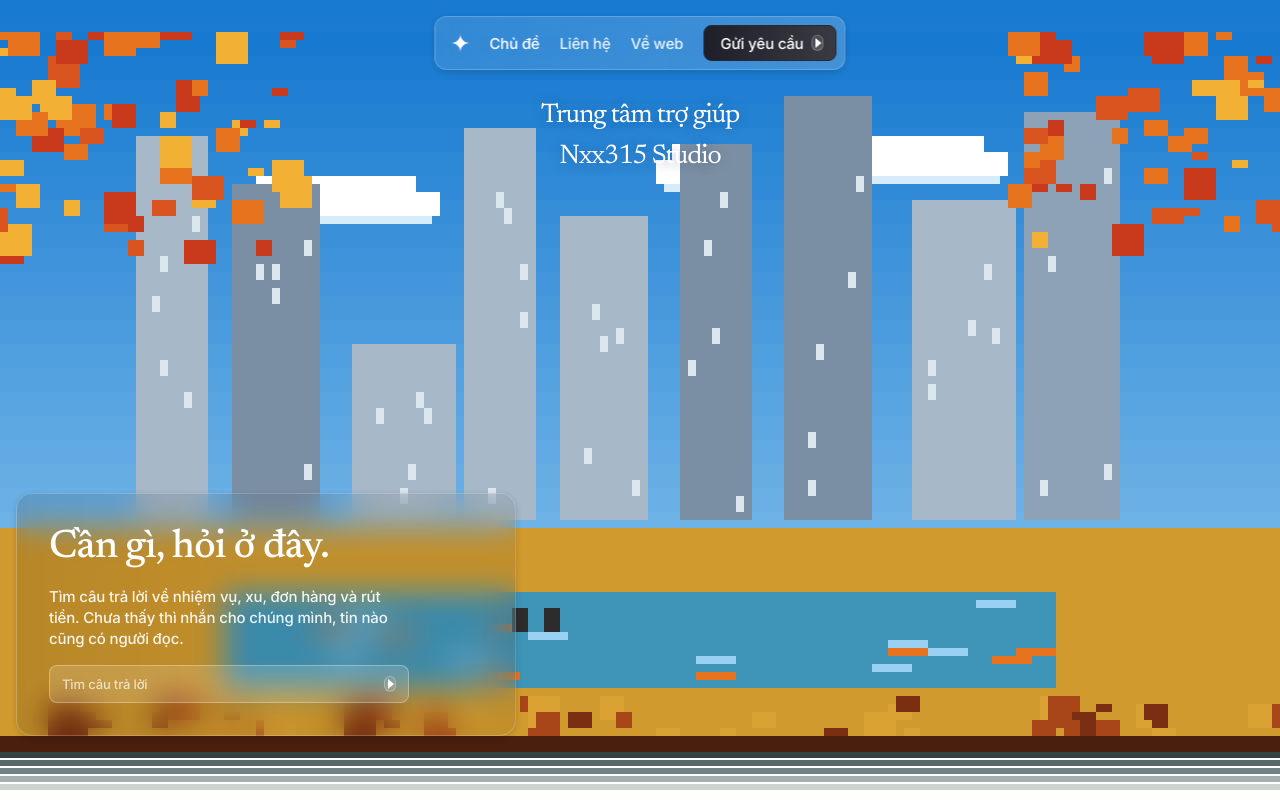
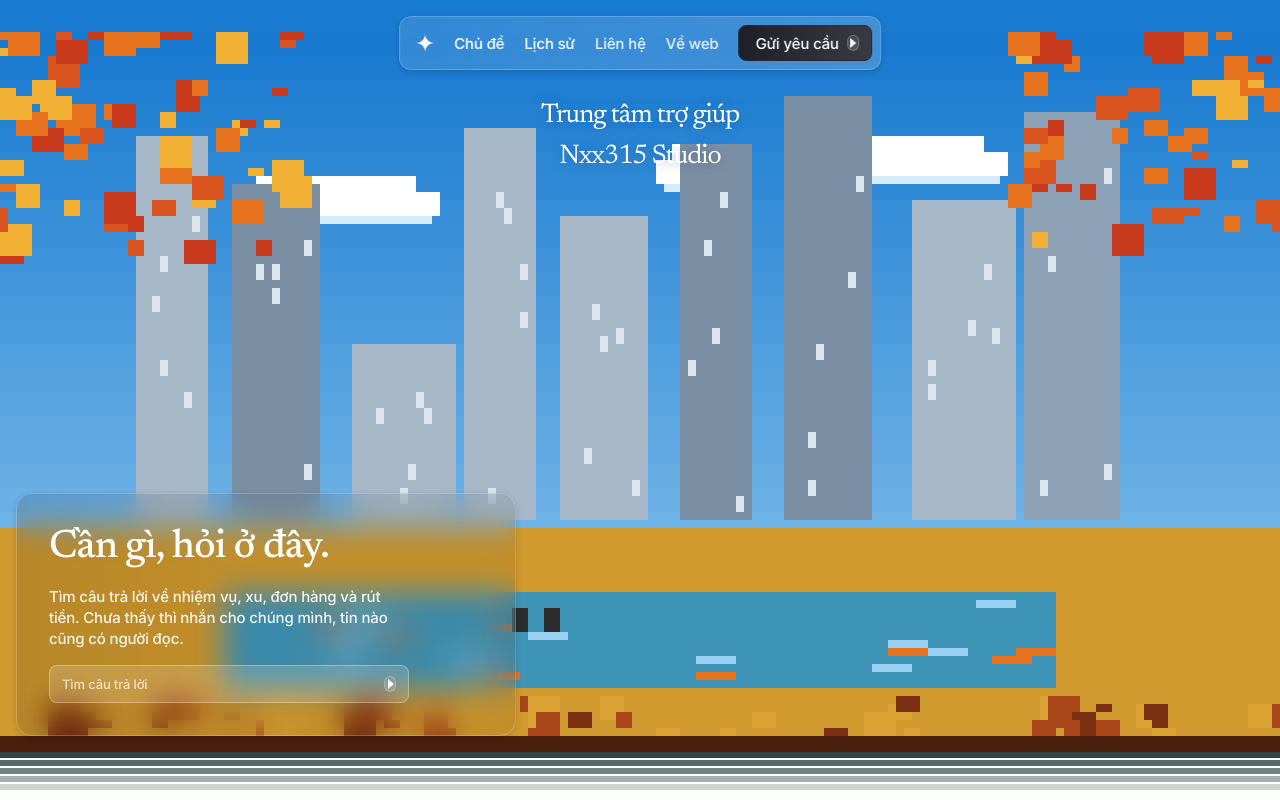
Before and after one commit to nxx1437-creator/nxx315-cloudvip, a React (Vite) app: page /help in a window 1280 px wide. Shown: the top 800 px of the page. Built offline with nearby package versions, Linux system fonts and the light colour scheme; no server answers.

Commit message:
Update HelpParts.jsx

```diff
--- a/src/pages/help/HelpParts.jsx
+++ b/src/pages/help/HelpParts.jsx
@@ -54,11 +54,12 @@ const Sun = () => (
   <svg className="mark" viewBox="0 0 24 24" fill="currentColor" aria-hidden="true"><path d="M12 0C12 6.6 17.4 12 24 12 17.4 12 12 17.4 12 24 12 17.4 6.6 12 0 12 6.6 12 12 6.6 12 0Z" /></svg>
 );
 
-export function HelpNav({ on, onHome, onTopics, onRequest }) {
+export function HelpNav({ on, onHome, onTopics, onRequest, onHistory }) {
   return (
     <header className="gic-nav" data-on={on}>
       <button type="button" onClick={onHome} aria-label="Trang chủ trợ giúp" style={{ background: "none", border: 0, padding: 0, display: "flex" }}><Sun /></button>
       <button type="button" className="l" onClick={onTopics} style={{ background: "none", border: 0, padding: 0 }}>Chủ đề</button>
+      <button type="button" className="l" onClick={onHistory} style={{ background: "none", border: 0, padding: 0 }}>Lịch sử</button>
       <Link className="l hide" to={HELP_LINKS.contact}>Liên hệ</Link>
       <Link className="l hide" to={HELP_LINKS.home}>Về web</Link>
       <button type="button" className="gic-btn" onClick={() => onRequest()}>Gửi yêu cầu <Chev /></button>
@@ -121,4 +122,4 @@ export function Landscape() {
       <div className="gic-credit"><span>© Nxx315 Studio</span><span>Trung tâm trợ giúp</span></div>
     </div>
   );
-         }
+      }
```
